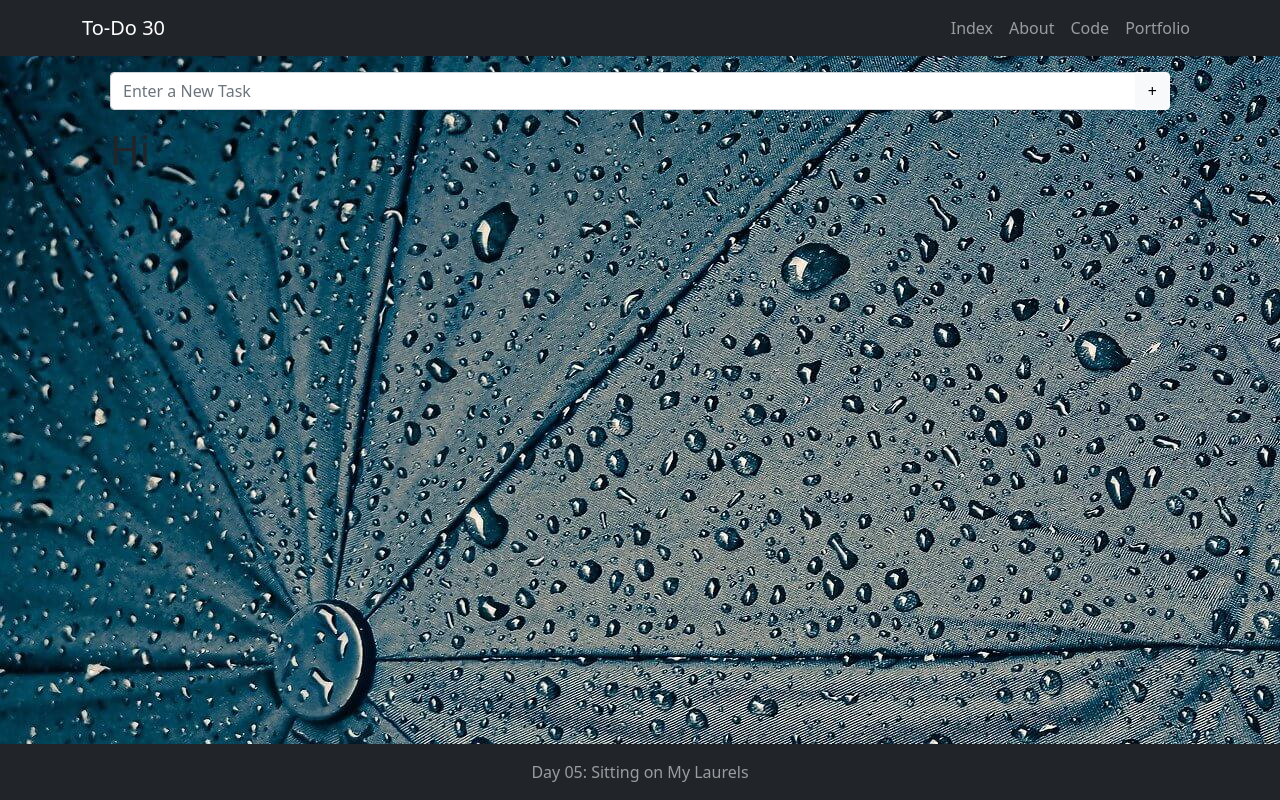
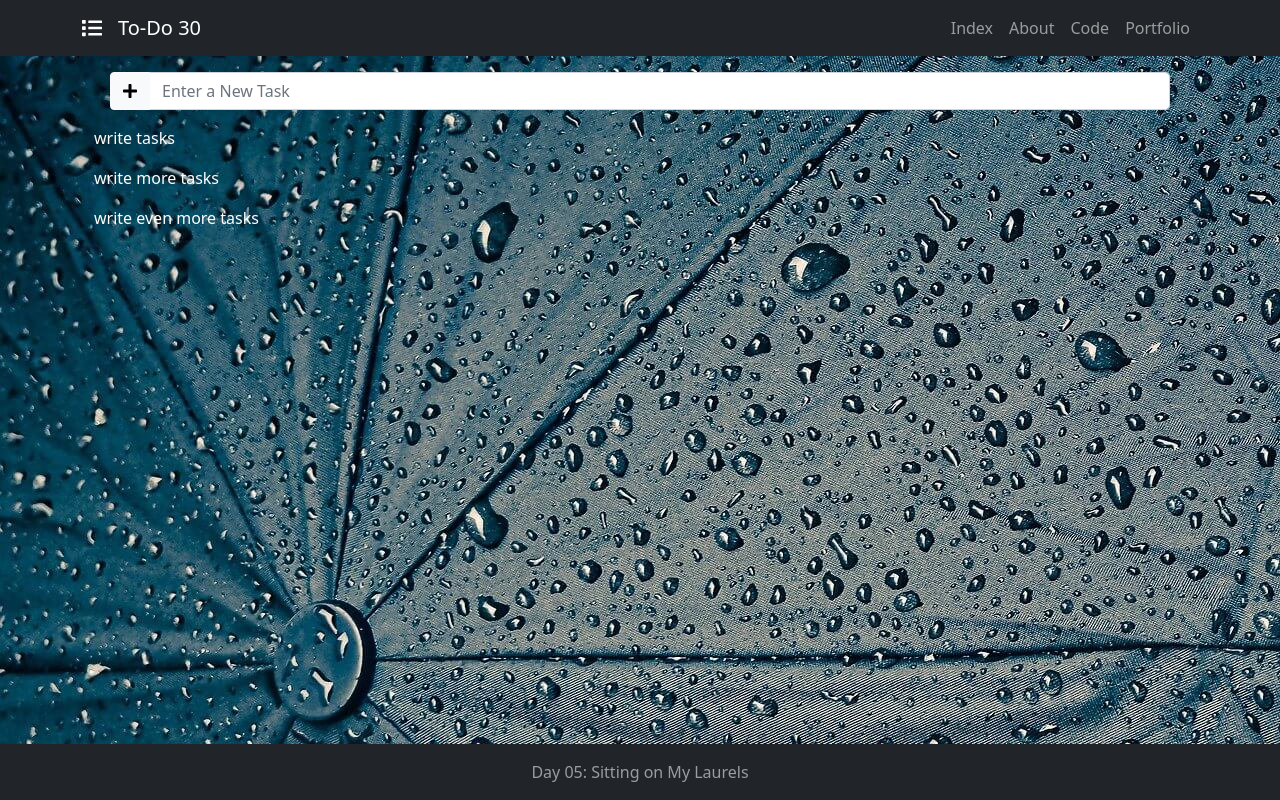
Before and after one commit to ejw773/to-do-30, a React (Create React App) app: page / in a window 1280 px wide. Built offline with nearby package versions, Linux system fonts and the light colour scheme.

Commit message:
finishes new task component

```diff
--- a/package.json
+++ b/package.json
@@ -3,6 +3,9 @@
   "version": "0.1.0",
   "private": true,
   "dependencies": {
+    "@fortawesome/fontawesome-svg-core": "^1.2.36",
+    "@fortawesome/free-solid-svg-icons": "^5.15.4",
+    "@fortawesome/react-fontawesome": "^0.1.15",
     "@testing-library/jest-dom": "^5.11.4",
     "@testing-library/react": "^11.1.0",
     "@testing-library/user-event": "^12.1.10",
--- a/src/components/HeaderComponent.js
+++ b/src/components/HeaderComponent.js
@@ -2,14 +2,17 @@ import React from 'react';
 import Navbar from 'react-bootstrap/Navbar';
 import Container from 'react-bootstrap/Container';
 import { Nav } from 'react-bootstrap';
+import { FontAwesomeIcon } from '@fortawesome/react-fontawesome'
+import { faList } from '@fortawesome/free-solid-svg-icons'
 
 
 const Header = () => {
     return (
         <Navbar bg='dark' variant='dark' expand='sm'>
             <Container>
+                <Navbar.Brand><FontAwesomeIcon icon={faList} /></Navbar.Brand>
                 <Navbar.Brand>To-Do 30</Navbar.Brand>
-                <Navbar.Toggle aria-contorls='basic-navbar-nav' />
+                <Navbar.Toggle aria-controls='basic-navbar-nav' />
                 <Navbar.Collapse id='basic-navbar-nav'>
                     <Nav className='ms-auto'>
                         <Nav.Link href='https://todo.elijahwilcott.com/'>Index</Nav.Link>
--- a/src/components/MainComponent.js
+++ b/src/components/MainComponent.js
@@ -1,4 +1,4 @@
-import React from 'react';
+import React, { useState } from 'react';
 import Header from './HeaderComponent';
 import NewTask from './NewTaskComponent';
 import TaskList from './TaskListComponent';
@@ -6,12 +6,47 @@ import Footer from './FooterComponent';
 import Container from 'react-bootstrap/Container';
 
 const Main = () => {
+    const [taskList, setTaskList] = useState([
+        {
+            id: 0,
+            task: 'write tasks',
+            complete: true
+        },
+        {
+            id: 1,
+            task: 'write more tasks',
+            complete: false
+        },
+        {
+            id: 2,
+            task: 'write even more tasks',
+            complete: false
+        }
+    ]);
+    const addTask = (newTask) => {
+        let id = newId();
+        let newTaskObject = {
+            id: id,
+            task: newTask,
+            complete: false
+        };
+        let taskListCopy = [...taskList, newTaskObject];
+        setTaskList(taskListCopy);
+    };
+    const newId = () => {
+        let newNum = 0;
+        if (taskList.length > 0) {
+            let allIds = taskList.map(item => item.id);
+            newNum = Math.max(...allIds) + 1;
+        };
+        return newNum;
+    };
     return (
         <div>
             <Header />
             <Container>
-                <NewTask />
-                <TaskList />
+                <NewTask addTask={addTask}/>
+                <TaskList taskList={taskList}/>
             </Container>
             <Footer />
         </div>
--- a/src/components/NewTaskComponent.js
+++ b/src/components/NewTaskComponent.js
@@ -1,18 +1,38 @@
-import React from 'react';
+import React, { useState } from 'react';
 import InputGroup from  'react-bootstrap/InputGroup';
 import FormControl from 'react-bootstrap/FormControl';
 import Button from 'react-bootstrap/Button';
 import Row from 'react-bootstrap/Row';
+import { FontAwesomeIcon } from '@fortawesome/react-fontawesome'
+import { faPlus } from '@fortawesome/free-solid-svg-icons'
 
 const NewTask = ({addTask}) => {
+    const [userInput, setUserInput] = useState('');
+    const handleChange = ({target}) => {
+        let newInput = target.value
+        setUserInput(newInput);
+    };
+    const handleClick = () => {
+        if (userInput !== '') {
+            addTask(userInput);
+            setUserInput('');
+        }
+    };
+    const handleKeyPress = ({key}) => {
+        if (key === 'Enter') {
+            handleClick();
+        }
+    }
     return (
         <Row className='m-3'>
             <InputGroup>
-                <FormControl
-                    placeholder='Enter a New Task'
-                    aria-label='New Task'
-                />
-                <Button bg='light' variant='light'>+</Button>
+            <Button bg='light' variant='light' onClick={handleClick}><FontAwesomeIcon icon={faPlus} /></Button>
+            <FormControl
+                placeholder='Enter a New Task'
+                onChange={handleChange}
+                value={userInput}
+                onKeyPress={handleKeyPress}
+            />
             </InputGroup>
         </Row>
     )
--- a/src/components/TaskListComponent.js
+++ b/src/components/TaskListComponent.js
@@ -1,12 +1,26 @@
 import React from 'react';
-import Row from  'react-bootstrap/Row';
+import Container from 'react-bootstrap/Container';
 
-const TaskList = () => {
+const TaskList = ({taskList}) => {
+    const toggleStatus = () => {
+        console.log('toggled')
+    };
+    const deleteTask = () => {
+        console.log('deleteME')
+    }
+
+    const renderItems = (item) => {
+        return (
+            <p key={item.id} style={{color: 'white'}}>{item.task}</p>
+        )
+    }
+
     return (
-        <Row className='m-3'>
-            <h1>Hi</h1>
-        </Row>
+        <Container>
+            {taskList.map((item) => renderItems(item))}
+        </Container>
     )
 }
 
+
 export default TaskList;
```
Also changed, not shown: 1 other file (tests, documents, lock files or other folders).
